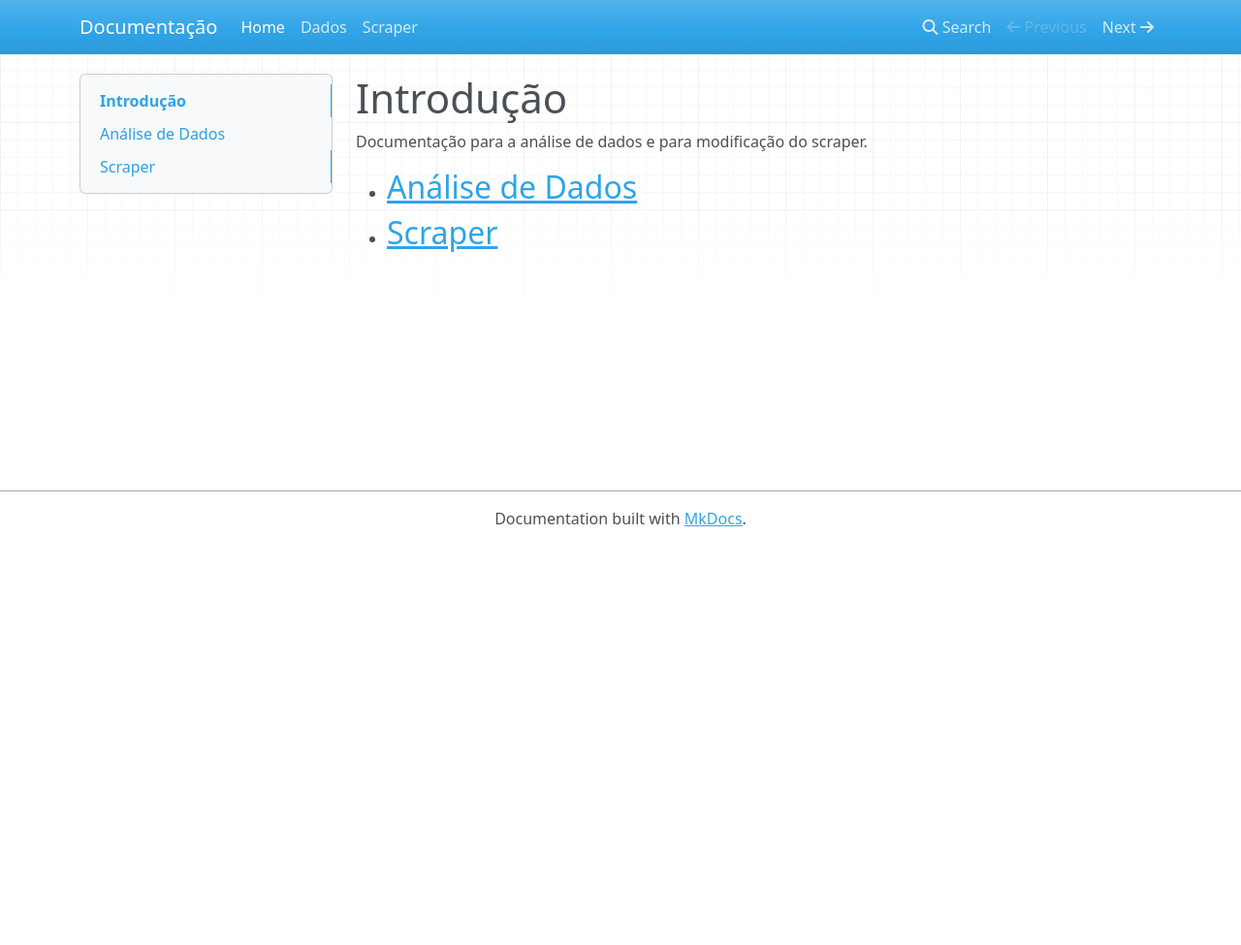
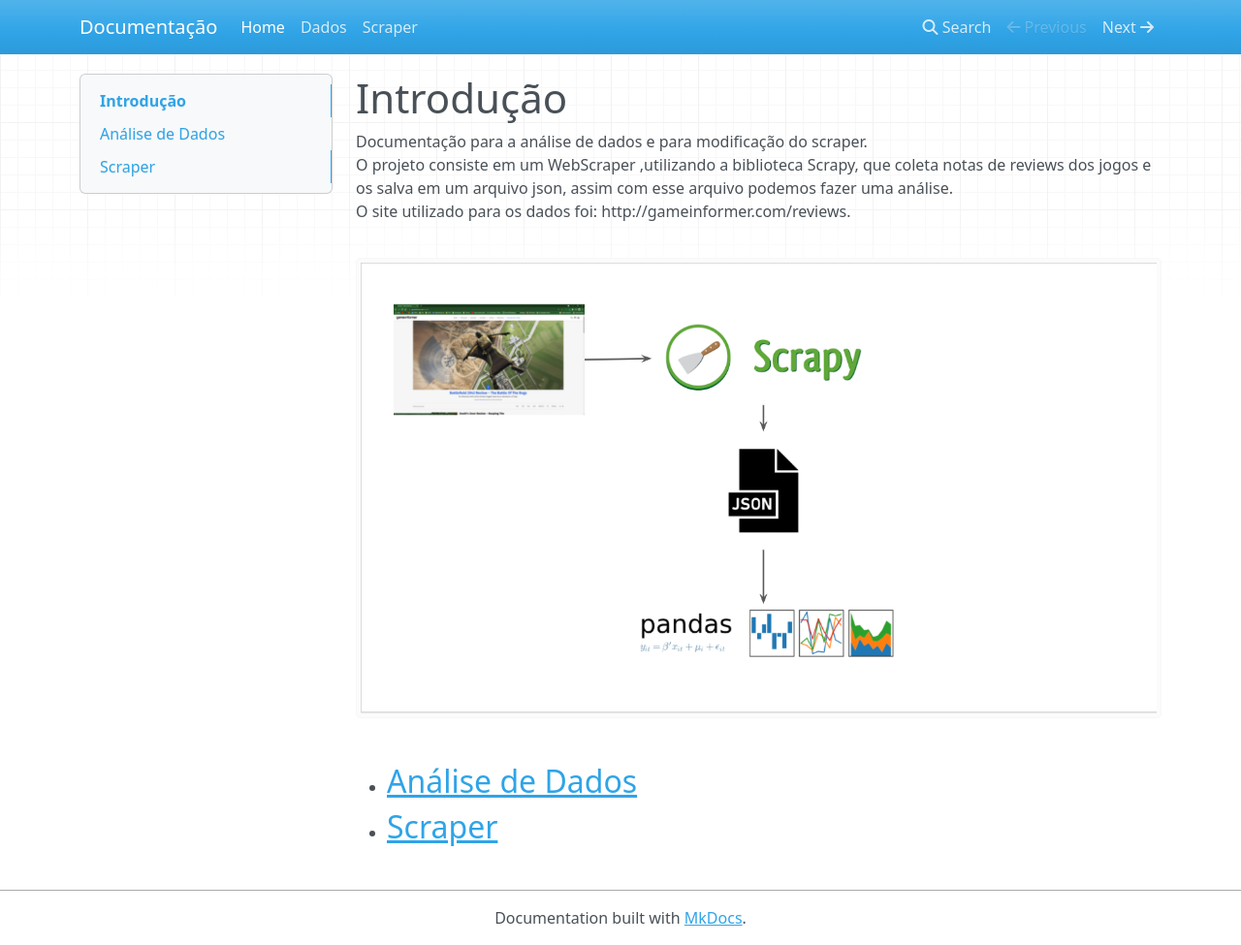
Before and after one commit to keiyanishio/Projeto3-TechWeb, an MkDocs documentation site: the page built from docs/index.md, in a window 1280 px wide and 975 px high. Shown: the whole window at 97% size. Built offline with MkDocs 1.6.1, drawn with Linux system fonts in a browser that asks for light colours; nearby versions of some CDN libraries.

Commit message:
analise de dados e imagem do json

```diff
--- a/docs/index.md
+++ b/docs/index.md
@@ -1,6 +1,11 @@
 # Introdução
 
-Documentação para a análise de dados e para modificação do scraper.
+Documentação para a análise de dados e para modificação do scraper.<br>
+O projeto consiste em um WebScraper ,utilizando a biblioteca Scrapy, que coleta notas de reviews dos jogos e os salva em um arquivo json,
+assim com esse arquivo podemos fazer uma análise.<br>
+O site utilizado para os dados foi: http://gameinformer.com/reviews.
+
+![alt text](https://raw.githubusercontent.com/keiyanishio/Projeto3-TechWeb/main/Arquitetura.png)
 
 
 * ## [Análise de Dados](dados.md)
--- a/mkdocs.yml
+++ b/mkdocs.yml
@@ -4,3 +4,7 @@
   - Home: index.md
   - Dados: dados.md
   - Scraper: scraper.md
+
+markdown_extensions:
+  - attr_list
+  - md_in_html
```
Also changed, not shown: docs/dados.md (+3 -0 lines), arquivo_json.png (added), 1 other file.
